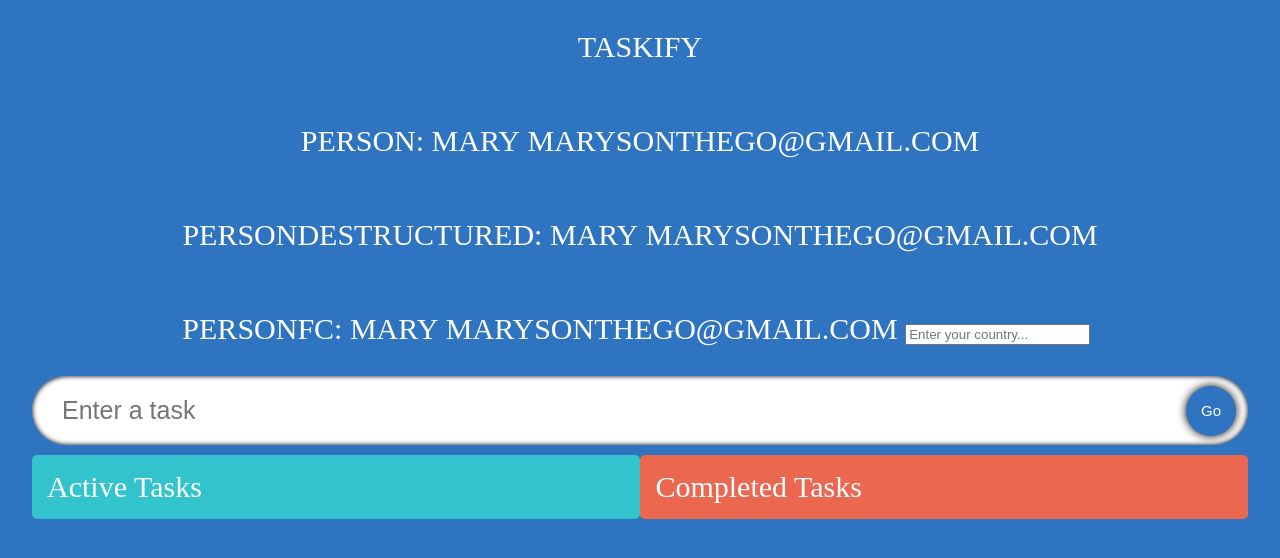
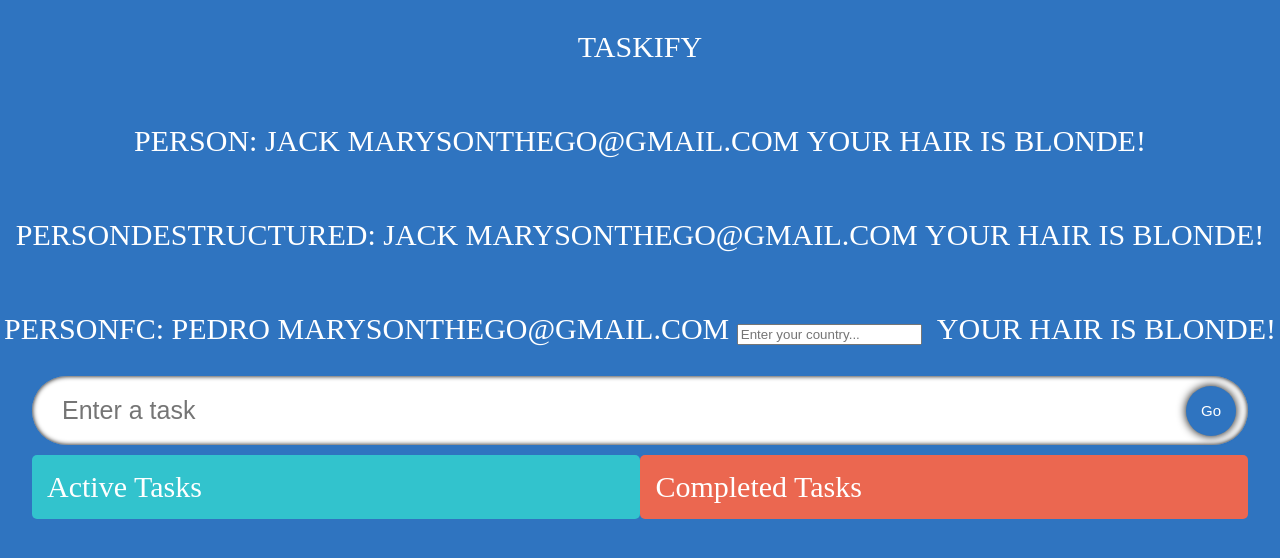
Before and after one commit to marysonthego/react-typescript, a React (Create React App) app: page / in a window 1280 px wide. Shown: the top 558 px of the page. Built offline with nearby package versions, Linux system fonts and the light colour scheme; a web font is replaced by a local one.

Commit message:
enums & types

```diff
--- a/src/App.tsx
+++ b/src/App.tsx
@@ -3,7 +3,7 @@ import './App.css';
 import {InputField} from './components/InputField';
 import {TodoList} from './components/TodoList';
 import {Todo} from './components/model';
-import {Person, PersonDestructured, PersonFC} from './components/Person';
+import {Person, PersonDestructured, PersonFC, HairColor} from './components/Person';
 import {DragDropContext, DropResult} from 'react-beautiful-dnd';
 
 const  App: React.FC = () => {
@@ -58,13 +58,13 @@ const  App: React.FC = () => {
         Taskify
       </span>
       <span className="heading"> Person:
-        <Person name="Mary" email="marysonthego@gmail.com" />
+        <Person name="Jack" email="marysonthego@gmail.com" hairColor={HairColor.Blonde} />
       </span>
       <span className="heading">PersonDestructured:
-        <PersonDestructured name="Mary" email="marysonthego@gmail.com" />
+        <PersonDestructured name="Jack" email="marysonthego@gmail.com" hairColor={HairColor.Blonde}/>
       </span>
       <span className="heading">PersonFC:
-        <PersonFC name="Mary" email="marysonthego@gmail.com" />
+        <PersonFC name="Pedro" email="marysonthego@gmail.com" hairColor={HairColor.Blonde}/>
       </span>
       <InputField todo={todo} setTodo={setTodo} handleAdd={handleAdd}/>
       <TodoList
--- a/src/components/Person.tsx
+++ b/src/components/Person.tsx
@@ -1,10 +1,18 @@
 import React, {FC, ChangeEvent, useState} from 'react';
 
+export enum HairColor {
+  Blonde = "Your hair is blonde!",
+  Brown = "Cool hair color!",
+  Pink = "Pink is so cool!",
+}
+
+export type NameType = 'Pedro' | 'Jack';
 export interface Props {
-  name: string;
+  name: NameType;
   age?: number;  // ? means optional
   email: string;
   getName?: (name: string) => string; // returns a string
+  hairColor: HairColor;
 }
 
 export const Person = (props: Props) => {
@@ -12,19 +20,21 @@ export const Person = (props: Props) => {
     <span>
       &nbsp;{props.name}
       &nbsp;{props.email}
+      &nbsp;{props.hairColor}
     </span>
   );
 };
 
 // OR destructure the props like this:
 
-export const PersonDestructured = ({name, email, age}: Props) => {
+export const PersonDestructured = ({name, email, age, hairColor}: Props) => {
 
 // then use the variable name alone:
   return (
     <span>
       &nbsp;{name}
       &nbsp;{email}
+      &nbsp;{hairColor}
     </span>
   )
 };
@@ -35,7 +45,7 @@ export const PersonDestructured = ({name, email, age}: Props) => {
 
 // then destructure the interface like this:
 
-export const PersonFC: FC<Props> = ({name, email, age}) => {
+export const PersonFC: FC<Props> = ({name, email, age, hairColor}) => {
 
   const [country, setCountry] = useState<string | null>("");
 
@@ -49,6 +59,7 @@ export const PersonFC: FC<Props> = ({name, email, age}) => {
       &nbsp;{email}&nbsp;
       <input placeholder="Enter your country..." onChange={handleChange} />
       &nbsp;{country}
+      &nbsp;{hairColor}
     </span>
   );
 };
```
